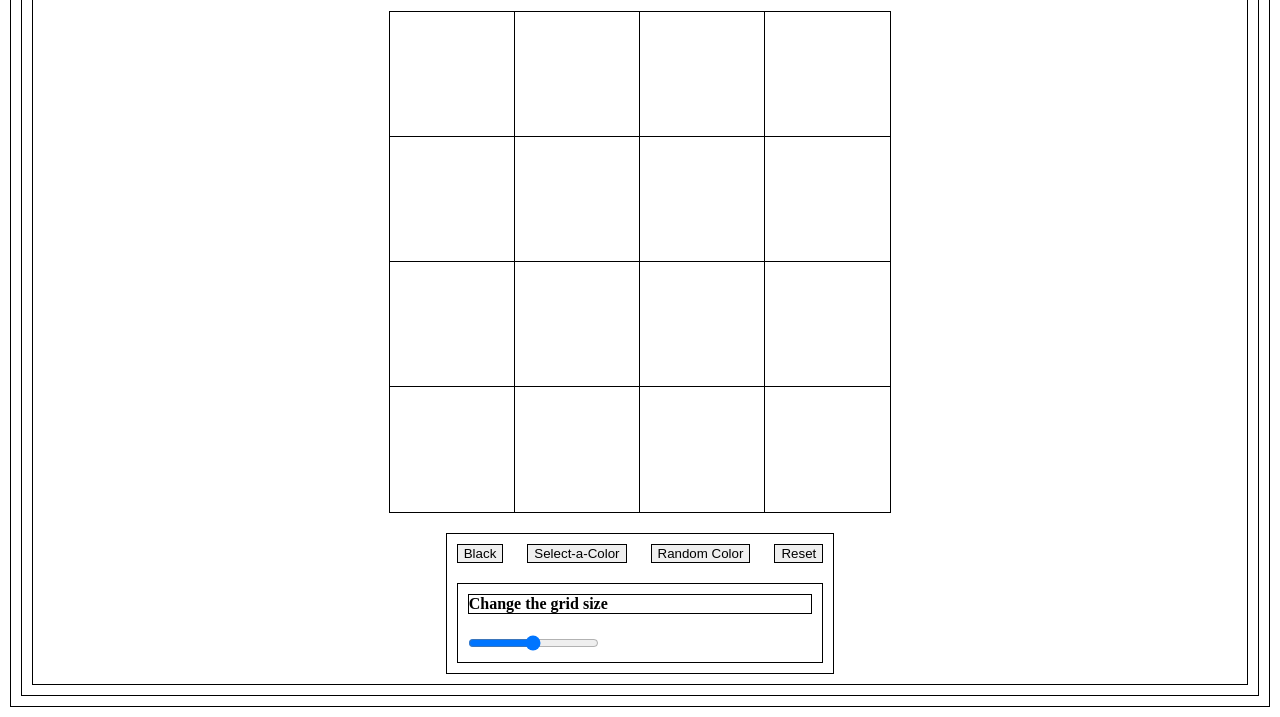
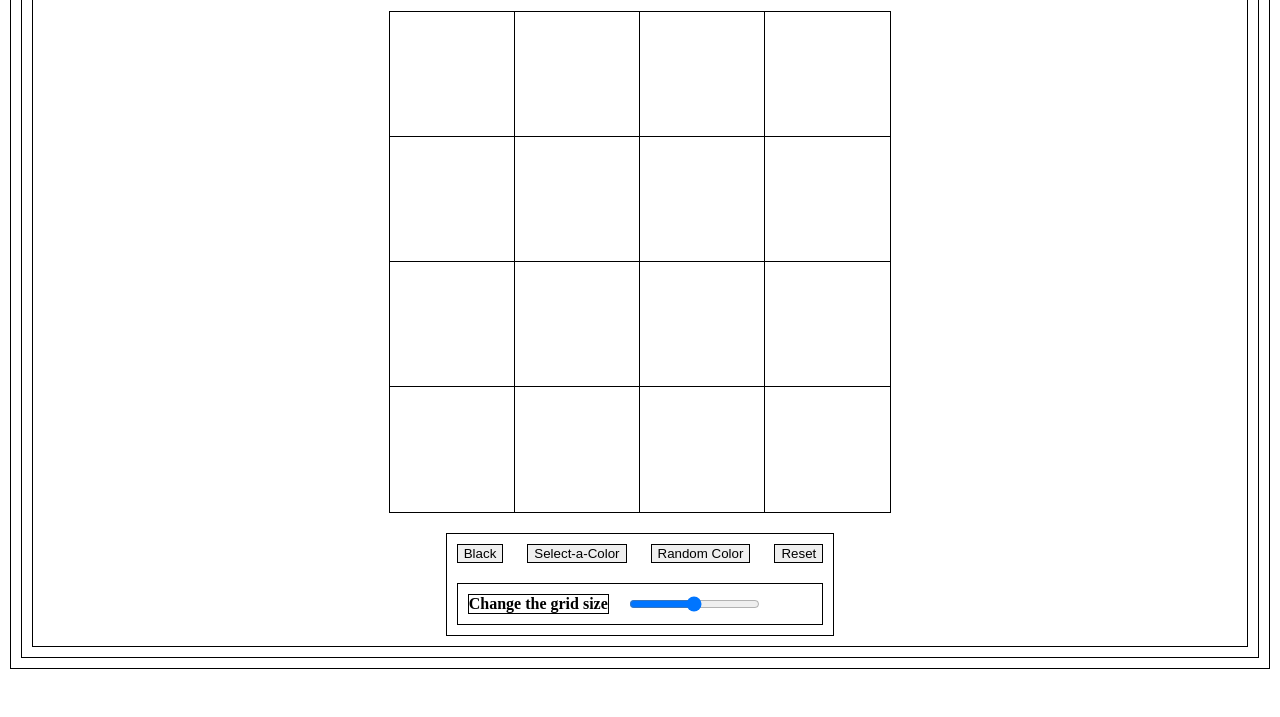
Before and after one commit to MDR22/etch-a-sketch, a plain HTML site: page index.html in a window 1280 px wide. Shown: the part 149-866 px from the top of the page. After the commit the page ends 828 px from the top, so only its background shows below. Drawn offline with Linux system fonts and the light colour scheme.

Commit message:
Set slidecontainer to flex

```diff
--- a/style.css
+++ b/style.css
@@ -18,3 +18,7 @@
     flex-direction: row;
     overflow: hidden;
 }
+
+.slidecontainer {
+    display: flex;
+}
```
